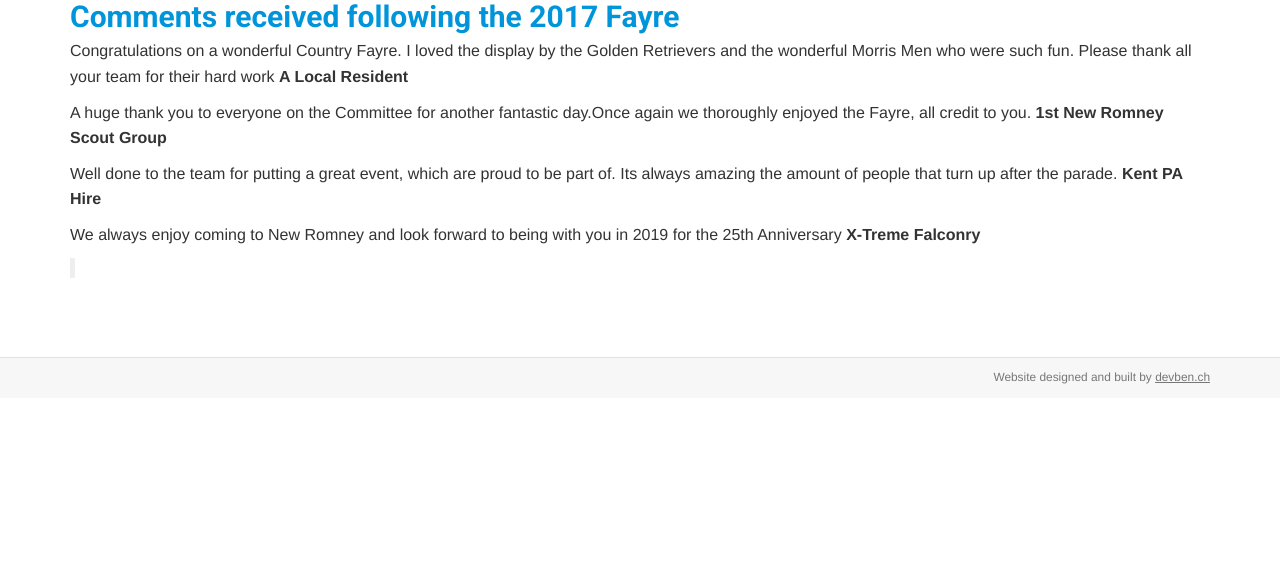
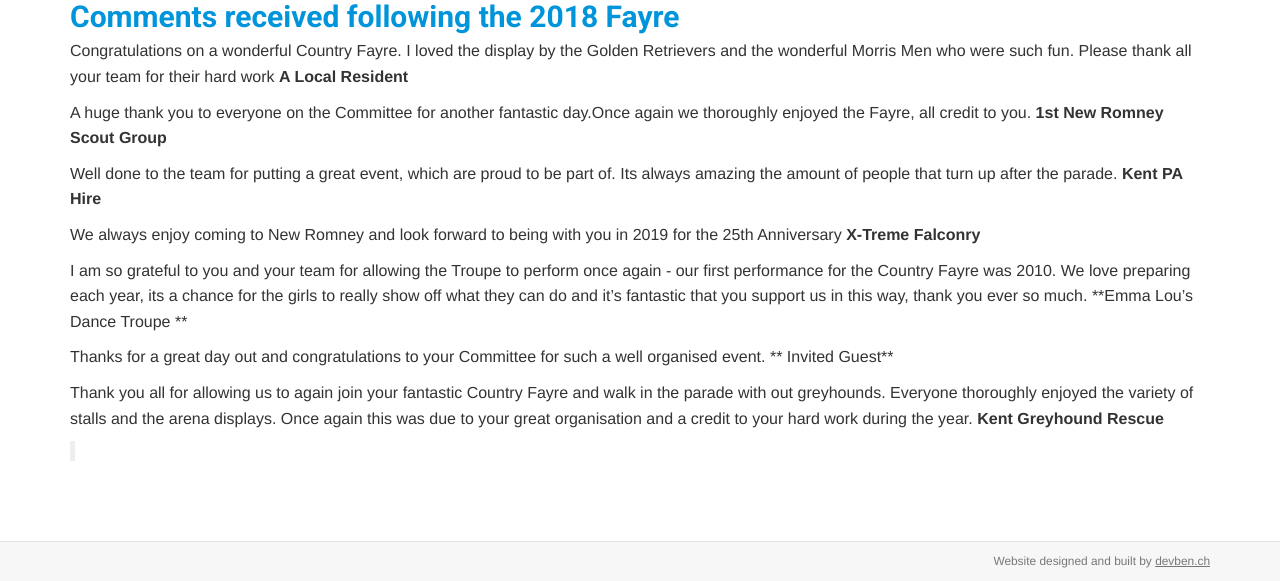
Before and after one commit to jodiedoubleday/newromney, a Jekyll site: the page built from contactUs.md, in a window 1280 px wide and 900 px high, scrolled down 707 px, cut to the strip 319-900 px from the top of the window. Built offline with Jekyll 4.4.1, drawn with Linux system fonts in a browser that asks for light colours; a script that is not in the unit is left out; before the commit the page ends 1424 px from its top, so only the background shows below that.

Commit message:
Update Pages “contactUs”

```diff
--- a/contactUs.md
+++ b/contactUs.md
@@ -13,7 +13,7 @@
   <iframe width="100%" height="auto" frameborder="0" scrolling="no" marginheight="0" marginwidth="0" src="https://www.google.com/maps/embed?pb=!1m18!1m12!1m3!1d2511.5924330019193!2d0.9380114155413677!3d50.98672365645944!2m3!1f0!2f0!3f0!3m2!1i1024!2i768!4f13.1!3m3!1m2!1s0x47dee872b8b294fb%3A0x82de491e46b25755!2sNew+Romney+Country+Fayre!5e0!3m2!1sen!2suk!4v1468939443016"></iframe>
 </div>
 
-## Comments received following the 2017 Fayre
+## Comments received following the 2018 Fayre
 
 Congratulations on a wonderful Country Fayre.  I loved the display by the Golden Retrievers and the wonderful Morris Men who were such fun.  Please thank all your team for their hard work                                                                                   **A Local Resident**
 
@@ -21,6 +21,14 @@
 
 Well done to the team for putting a great event, which are proud to be part of.  Its always amazing the amount of people that turn up after the parade.          **Kent PA Hire**
 
-We always enjoy coming to New Romney and look forward to being with you in 2019 for the 25th Anniversary                                                                            **X-Treme Falconry**
+We always enjoy coming to New Romney and look forward to being with you in 2019 for the 25th Anniversary                                                                              **X-Treme Falconry**
+
+I am so grateful to you and your team for allowing the Troupe to perform once again - our first performance for the Country Fayre was 2010.  We love preparing each year, its a chance for the girls to really show off what they can do and it's fantastic that you support us in this way, thank you ever so much.                   **Emma Lou's Dance Troupe                                            **
+
+Thanks for a great day out and congratulations to your Committee for such a well organised event.                                                                                          ** Invited Guest**
+
+Thank you all for allowing us to again join your fantastic Country Fayre and walk in the parade with out greyhounds.  Everyone thoroughly enjoyed the variety of stalls and the arena displays.  Once again this was due to your great organisation and a credit to your hard work during the year.                                                        **Kent Greyhound Rescue**
+
+
 
 >
```
